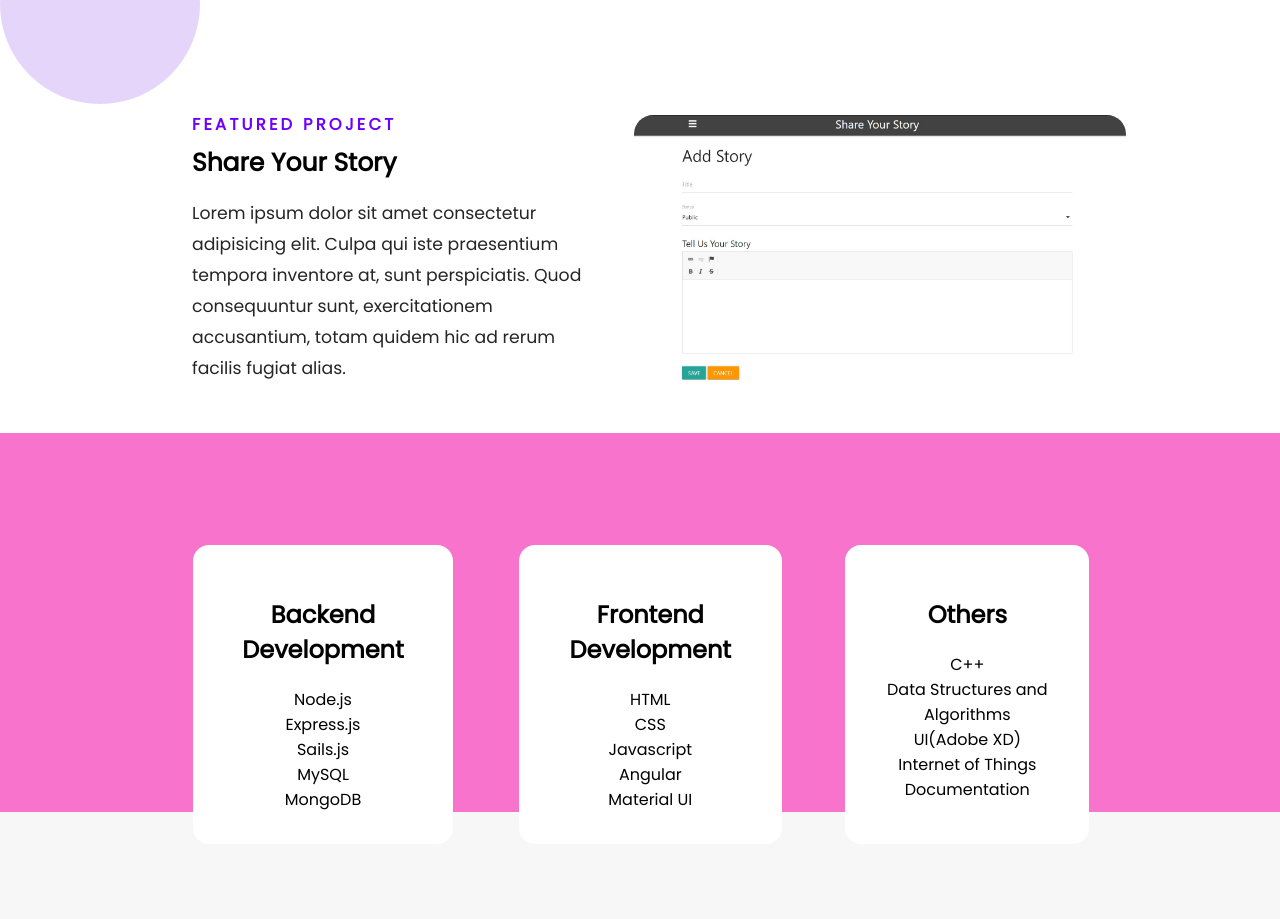
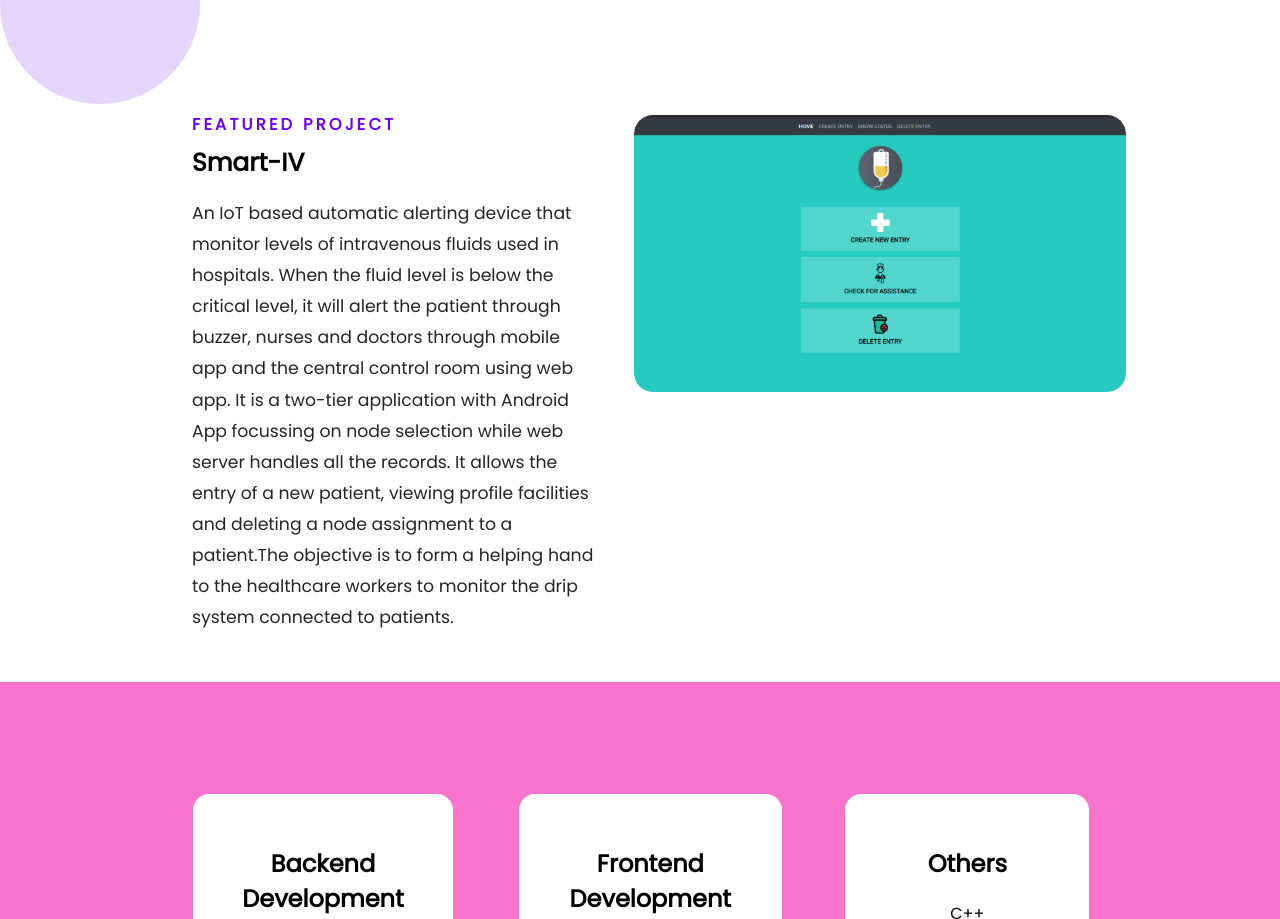
Before and after one commit to sidhi-sid/Portfolio, a plain HTML site: page index.html in a window 1280 px wide. Shown: the part 833-1752 px from the top of the page. Drawn offline with Linux system fonts and the light colour scheme.

Commit message:
images of projects added

```diff
--- a/index.html
+++ b/index.html
@@ -133,18 +133,24 @@
       <div class="left">
         <div class="inner transition2">
           <p class="subtitle">Featured Project</p>
-          <a href="#" class="featured-title">Share Your Story</a>
+          <a href="#" class="featured-title">Smart-IV</a>
           <p class="featured-desc">
-            Lorem ipsum dolor sit amet consectetur adipisicing elit. Culpa qui
-            iste praesentium tempora inventore at, sunt perspiciatis. Quod
-            consequuntur sunt, exercitationem accusantium, totam quidem hic ad
-            rerum facilis fugiat alias.
+            An IoT based automatic alerting device that monitor levels of
+            intravenous fluids used in hospitals. When the fluid level is below
+            the critical level, it will alert the patient through buzzer, nurses
+            and doctors through mobile app and the central control room using
+            web app. It is a two-tier application with Android App focussing on
+            node selection while web server handles all the records. It allows
+            the entry of a new patient, viewing profile facilities and deleting
+            a node assignment to a patient.The objective is to form a helping
+            hand to the healthcare workers to monitor the drip system connected
+            to patients.
           </p>
         </div>
       </div>
       <img
         class="right transition2"
-        src="images/ss-storyApp.jpg"
+        src="images/3.PNG"
         alt="Featured Project"
       />
     </section>
```
Also changed, not shown: images/3.PNG (added), images/ss-hack.png (added), images/ss-story.png (added), images/ss-storyApp.jpg (deleted).
